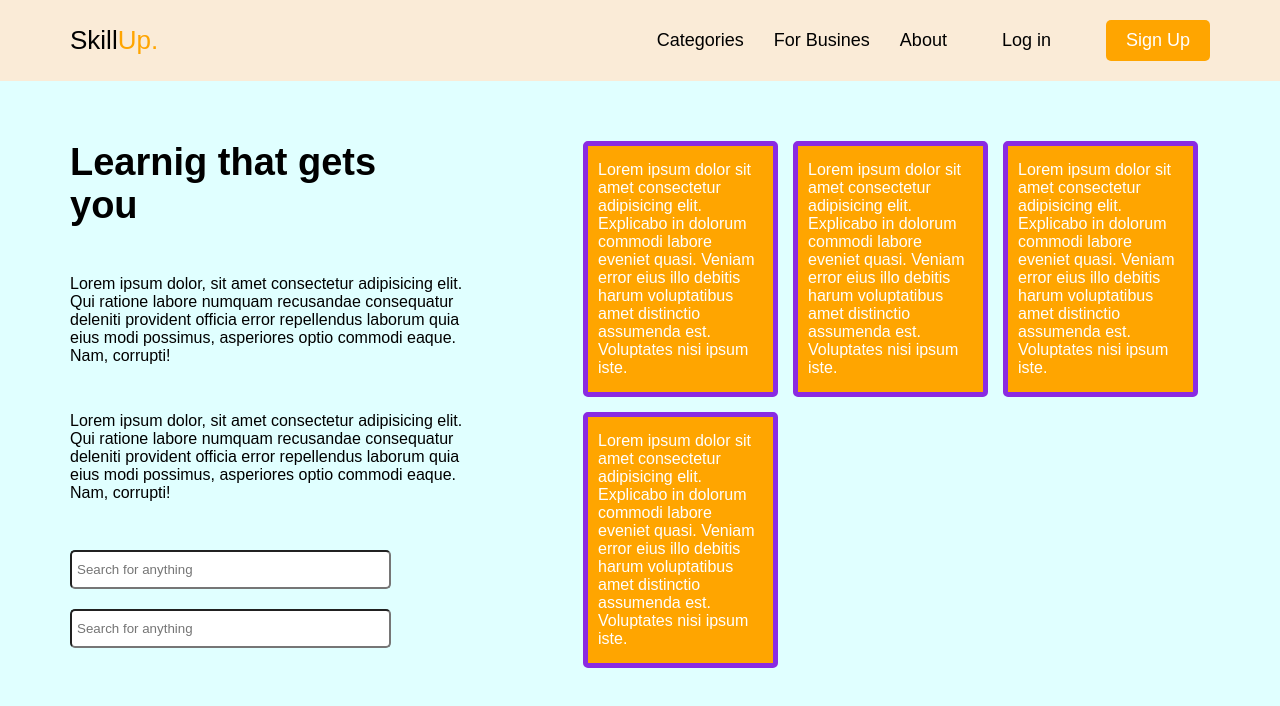
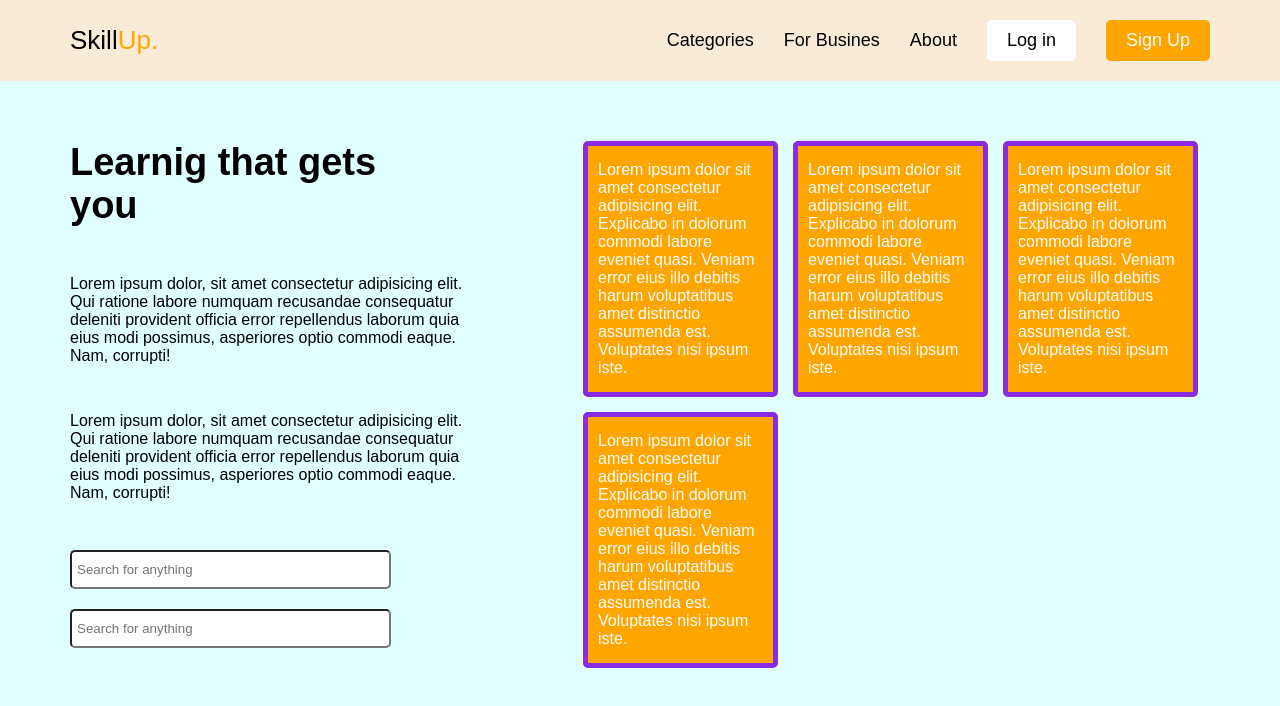
Before and after one commit to aminesoudassi/The-first-templat, a plain HTML site: page index.html in a window 1280 px wide. Drawn offline with Linux system fonts and the light colour scheme.

Commit message:
Add files via upload

```diff
--- a/AA1.css
+++ b/AA1.css
@@ -3,8 +3,7 @@
     padding: 0;
     box-sizing: border-box;
 }
-
-  body {
+ body {
     font-family: "Work Sans", sans-serif;
     background-color: #E0FFFF;
   }
@@ -58,6 +57,7 @@
 }
 .one .links ul li {
     margin-left: 30px;
+
 }
 .one .links ul li a {
     text-decoration: none;
@@ -65,18 +65,22 @@
 
 }
 .one .links ul li:last-child {
-    color: #fff;
+    color: white;
     background-color: #FFA500;
+    border-radius: 5px;
+}
+.one .links ul li:last-child a ,
+.one .links ul li:nth-child(4) a{
+    display: inline-block;
     padding: 10px 20px;
-    border-radius: 5px;
+
 }
 .one .links ul .col {
     color: white;
 }
 
 .one .links ul li:nth-child(4) {
-    background-color: ;
-    padding: 10px 25px;
+    background-color: #fff;
     border-radius: 5px;
 
 }
@@ -87,7 +91,11 @@
 .lef_rig {
     display: flex;
      justify-content: space-between;
+    /* gap: 40px; */
 }
+/* .lef_rig .left {
+
+} */
 .lef_rig .right {
     width: 55%;
     display: flex;
@@ -115,6 +123,7 @@
     font-size: 38px;
     max-width: 350px;
 }
+
 .lef_rig .left input {
     padding: 10px 135px 10px 5px;
     border-radius: 5px;
@@ -172,7 +181,7 @@
     .one .log_title{
         margin: auto;
         margin-bottom: 30px;
-        margin-left: 40px;
+         margin-left: 40px;
         font-size: 32px;
     }
     .one .links ul{
```
